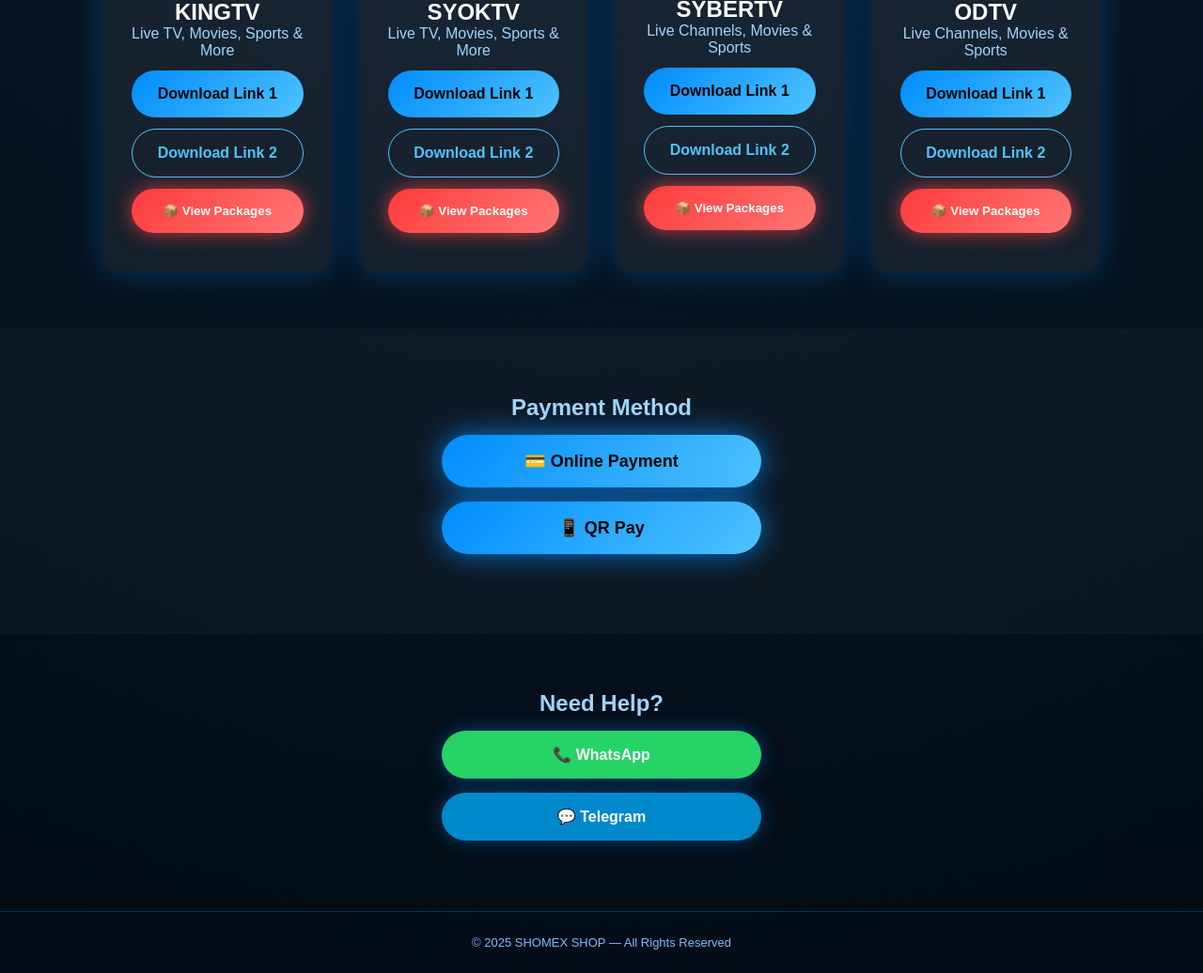
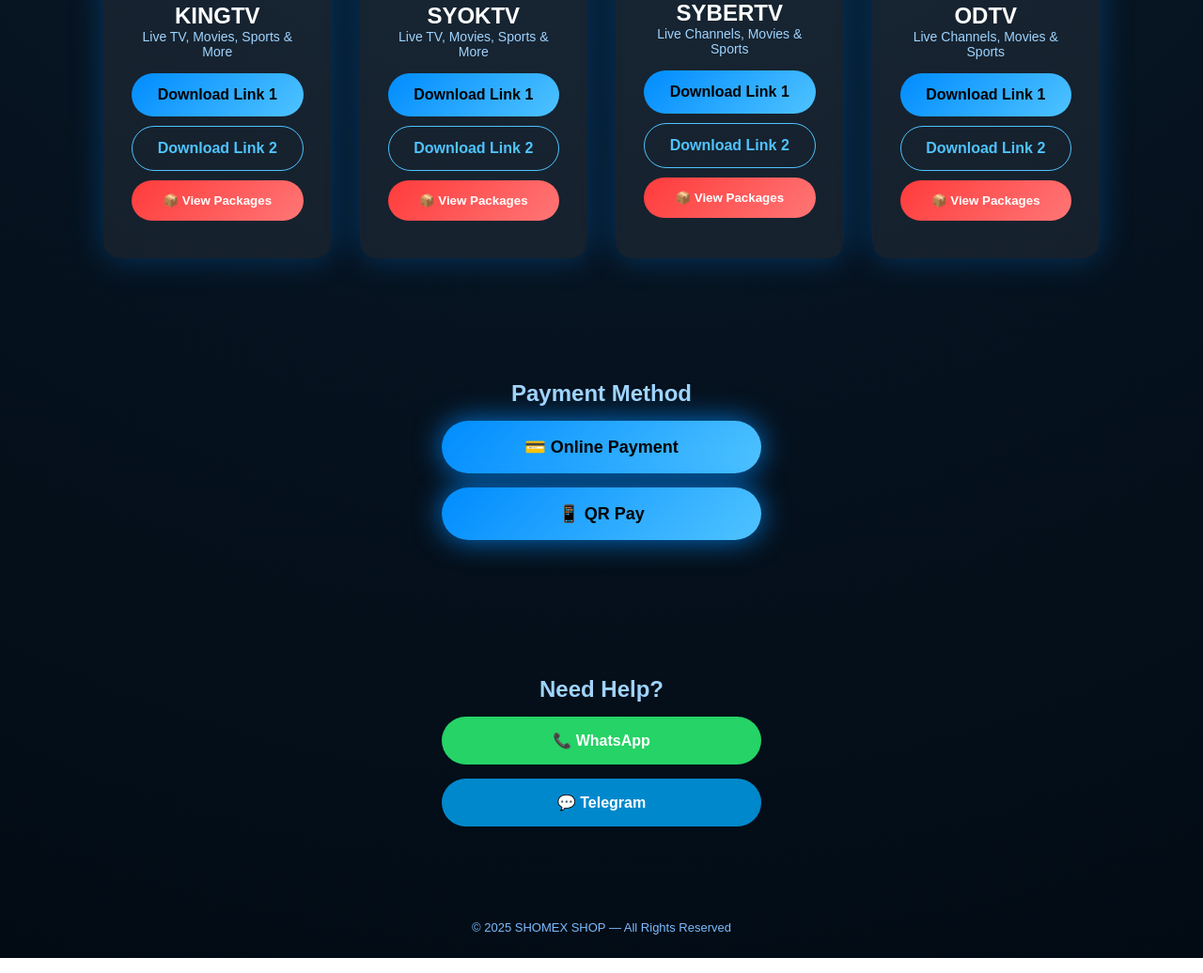
Before and after one commit to girrut982-test/shopunya, a plain HTML site: page index.html in a window 1280 px wide. Shown: the part 580-1616 px from the top of the page at 94% size. Drawn offline with Linux system fonts and the light colour scheme.

Commit message:
Update style.css

```diff
--- a/style.css
+++ b/style.css
@@ -4,7 +4,6 @@
   padding: 0;
 }
 
-/* BODY */
 body {
   font-family: Arial, sans-serif;
   background: radial-gradient(circle at top, #0b1c2d, #020b14);
@@ -16,10 +15,9 @@
   width: 100%;
   max-height: 360px;
   object-fit: cover;
-  display: block;
 }
 
-/* CONTAINER */
+/* APP GRID */
 .container {
   max-width: 1100px;
   margin: auto;
@@ -47,60 +45,58 @@
   color: #fff;
 }
 
-/* BUTTON BASE */
+.app-card p {
+  font-size: 14px;
+  margin-bottom: 15px;
+}
+
+/* BUTTONS */
 .btn {
   display: block;
   width: 100%;
-  max-width: 340px;
-  margin: 12px auto;
-  padding: 16px;
+  padding: 14px;
+  margin: 10px 0;
   border-radius: 30px;
+  font-weight: bold;
   text-decoration: none;
-  font-weight: bold;
   background: linear-gradient(135deg, #008cff, #4fc3ff);
   color: #000;
+  text-align: center;
   border: none;
   cursor: pointer;
-  text-align: center;
 }
 
-/* OUTLINE BUTTON */
 .btn.outline {
   background: transparent;
   border: 1px solid #4fc3ff;
   color: #4fc3ff;
 }
 
-/* VIEW PACKAGE - RED */
+/* VIEW PACKAGE */
 .package-btn {
   background: linear-gradient(135deg, #ff3b3b, #ff7676);
   color: #fff;
-  box-shadow: 0 0 20px rgba(255,60,60,0.8);
 }
 
-/* PAYMENT SECTION */
+/* PAYMENT */
 .payment {
   text-align: center;
   padding: 70px 20px;
-  background: rgba(255,255,255,0.03);
 }
 
-/* FORCE SAME SIZE FOR ONLINE & QR PAY */
 .payment a.btn,
 .payment button.btn {
   display: flex;
   align-items: center;
   justify-content: center;
-  width: 100%;
   max-width: 340px;
   height: 56px;
   margin: 15px auto;
   font-size: 18px;
-  border-radius: 30px;
   box-shadow: 0 0 30px rgba(0,140,255,0.8);
 }
 
-/* HELP SECTION */
+/* HELP */
 .help {
   text-align: center;
   padding: 60px 20px;
@@ -112,21 +108,13 @@
   margin: 15px auto;
   padding: 16px;
   border-radius: 30px;
-  text-decoration: none;
   font-weight: bold;
   color: #fff;
-  box-shadow: 0 0 20px rgba(0,140,255,0.4);
+  text-decoration: none;
 }
 
-/* WHATSAPP BUTTON */
-.whatsapp {
-  background: #25d366;
-}
-
-/* TELEGRAM BUTTON */
-.telegram {
-  background: #0088cc;
-}
+.whatsapp { background: #25d366; }
+.telegram { background: #0088cc; }
 
 /* FOOTER */
 footer {
@@ -134,7 +122,6 @@
   padding: 25px;
   font-size: 13px;
   color: #7bbcff;
-  border-top: 1px solid rgba(0,140,255,0.3);
 }
 
 /* MODAL */
@@ -145,7 +132,6 @@
   background: rgba(0,0,0,0.75);
   justify-content: center;
   align-items: center;
-  z-index: 99;
 }
 
 .modal-box {
@@ -157,24 +143,13 @@
   text-align: center;
 }
 
-.modal-box ul {
-  list-style: none;
-  margin: 20px 0;
+/* QR LOCK */
+.no-save {
+  pointer-events: none;
+  user-select: none;
 }
 
-.modal-box li {
-  padding: 10px;
-  border-bottom: 1px solid rgba(255,255,255,0.1);
-}
-
-/* QR IMAGE */
 .qr-img {
   width: 220px;
   margin: 15px 0;
 }
-
-/* LOCK QR IMAGE */
-.no-save {
-  pointer-events: none;
-  user-select: none;
-}
```
